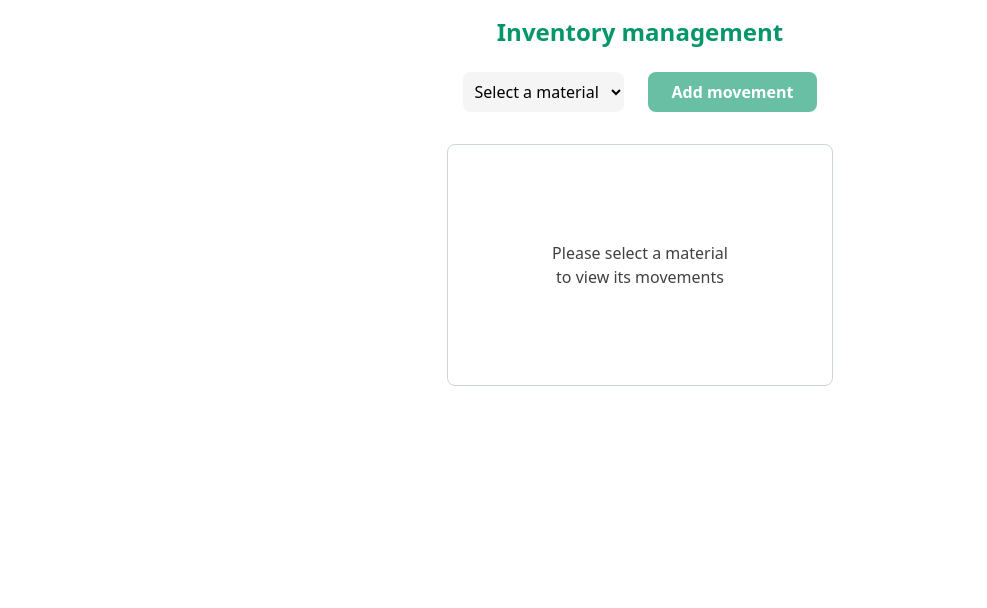
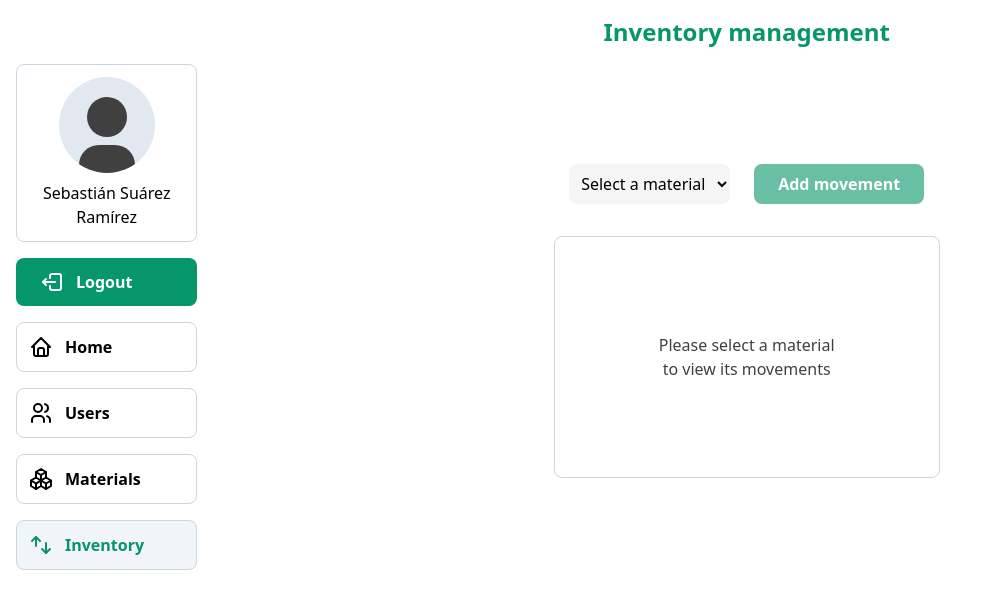
Before and after one commit to sebinllas/inventory-app, a Next.js app: page /inventory in a window 1280 px wide. Shown: the top 608 px of the page, without its empty margins (0-987 px from the left). Built offline with nearby package versions, Linux system fonts and the light colour scheme; no server answers; the database is empty.

Commit message:
implement sidebar

```diff
--- a/components/MaterialMovementsTable.tsx
+++ b/components/MaterialMovementsTable.tsx
@@ -7,6 +7,7 @@ import { RequestResultList } from './common/RequestResultList';
 import { MovementResponse } from '@/types/movement';
 import { Loading } from './common/Loading';
 import { formatDateTimeString } from '@/utils/date';
+import { IconCaretDownFilled, IconCaretUpFilled } from '@tabler/icons-react';
 
 interface MaterialMovementsTableProps {
   materialId: string;
@@ -48,11 +49,15 @@ const itemRenderer = (movement: MovementResponse) => (
   <tr key={movement.id}>
     <td>{movement.id}</td>
     <td>{formatDateTimeString(movement.date)}</td>
-    <td>
+    <td className='flex'>
       {movement.movementType === Enum_MovementType.IN ? (
-        <span className='text-green-500'>🡅 </span>
+        <span className='text-green-500'>
+          <IconCaretUpFilled />
+        </span>
       ) : (
-        <span className='text-red-500'>🡇 </span>
+        <span className='text-red-500'>
+          <IconCaretDownFilled />
+        </span>
       )}
       <span>{movement.quantity}</span>
     </td>
--- /dev/null
+++ b/components/layouts/Sidebar.tsx
@@ -0,0 +1,74 @@
+import React from 'react';
+import { Button } from '@/components/common/Button';
+import {
+  IconHome,
+  IconLogout2,
+  IconPackages,
+  IconSwitchVertical,
+  IconUserFilled,
+  IconUsers,
+} from '@tabler/icons-react';
+import Link from 'next/link';
+import { usePathname } from 'next/navigation';
+import { Enum_RoleName } from '@prisma/client';
+
+const links = [
+  {
+    label: 'Home',
+    href: '/',
+    icon: IconHome,
+  },
+  {
+    label: 'Users',
+    href: '/users',
+    icon: IconUsers,
+  },
+  {
+    label: 'Materials',
+    href: '/materials',
+    icon: IconPackages,
+  },
+  {
+    label: 'Inventory',
+    href: '/inventory',
+    icon: IconSwitchVertical,
+  },
+];
+
+export const Sidebar = () => {
+  const pathname = usePathname();
+  const user = {
+    role: Enum_RoleName.ADMIN,
+    name: 'Sebastián Suárez Ramírez',
+    email: 'sebastian.suarezr@udea.edu.co',
+  };
+  return (
+    <aside className='flex flex-col gap-4 px-4'>
+      <div className='p-3 flex flex-col gap-2 border-slate-300 border rounded-lg items-center'>
+        <div
+          className='text-neutral-700 bg-slate-200 rounded-full w-24 h-24 overflow-hidden
+          flex justify-center self-center'
+        >
+          <IconUserFilled size={120} />
+        </div>
+        <p className='text-center w-full'>{user.name}</p>
+      </div>
+      <Button className='whitespace-nowrap flex gap-3 p-3'>
+        <IconLogout2 /> Logout
+      </Button>
+      {links.map(({ label, href, icon: Icon }) => (
+        <Link
+          key={label}
+          href={href}
+          className={`border-slate-300 border hover:bg-slate-100
+            rounded-lg p-3 flex gap-3 font-bold ${
+              pathname === href && 'text-emerald-600 bg-slate-100'
+            }`}
+        >
+          <Icon />
+          {label}
+        </Link>
+      ))}
+    </aside>
+  );
+};
--- a/pages/_app.tsx
+++ b/pages/_app.tsx
@@ -1,8 +1,14 @@
+import { Sidebar } from '@/components/layouts/Sidebar';
 import '@/styles/globals.css';
 import type { AppProps } from 'next/app';
 
 const App = ({ Component, pageProps }: AppProps) => {
-  return <Component {...pageProps} />;
+  return (
+    <div className='main-layout'>
+      <Sidebar />
+      <Component {...pageProps} />
+    </div>
+  );
 };
 
 export default App;
--- a/pages/index.tsx
+++ b/pages/index.tsx
@@ -1,5 +1,9 @@
 const Home = () => {
-  return <main className='h-screen w-full flex items-center justify-center'>Hola mundo</main>;
+  return (
+    <main className='h-screen w-full flex items-center justify-center'>
+      hola mundo
+    </main>
+  );
 };
 
 export default Home;
--- a/pages/users.tsx
+++ b/pages/users.tsx
@@ -1,12 +1,12 @@
 import { EditUserForm } from '@/components/EditUserForm';
 import { Loading } from '@/components/common/Loading';
 import { RequestResultList } from '@/components/common/RequestResultList';
-import { EditIcon } from '@/components/icons/EditIcon';
 import { API_ROUTES } from '@/constants/api';
 import { updateUser } from '@/services/user';
 import { UserResponse } from '@/types/user';
 import { fetcher } from '@/utils/fetcher';
 import { Enum_RoleName } from '@prisma/client';
+import { IconEdit } from '@tabler/icons-react';
 import { FormEvent, useRef, useState } from 'react';
 import toast, { Toaster } from 'react-hot-toast';
 import useSWR, { mutate } from 'swr';
@@ -76,7 +76,9 @@ const UsersPage = () => {
                   <td>{user.id}</td>
                   <td>{user.name}</td>
                   <td>{user.email}</td>
-                  <td>{user.role || 'NONE'}</td>
+                  <td>
+                    <RoleBadge role={user.role} />
+                  </td>
                   <td>
                     <button
                       onClick={() => {
@@ -84,7 +86,7 @@ const UsersPage = () => {
                         editUserDialog.current?.showModal();
                       }}
                     >
-                      <EditIcon />
+                      <IconEdit />
                     </button>
                   </td>
                 </tr>
@@ -110,6 +112,22 @@ const UsersPage = () => {
 };
 
 export default UsersPage;
+
+const RoleBadge = ({ role }: { role: Enum_RoleName | undefined }) => {
+  const rolesColors = {
+    [Enum_RoleName.ADMIN]: 'bg-emerald-100 text-emerald-800',
+    [Enum_RoleName.USER]: 'bg-amber-100 text-amber-800',
+  };
+  return (
+    <span
+      className={`px-2 inline-flex text-xs leading-5 font-semibold rounded-full w-fit mt-1 ${
+        role ? rolesColors[role] : 'bg-gray-100 text-gray-800'
+      }`}
+    >
+      {role || 'NONE'}
+    </span>
+  );
+};
 
 const LoadingComponent = () => {
   return (
--- a/styles/globals.css
+++ b/styles/globals.css
@@ -25,3 +25,8 @@ tbody > tr {
 .dialog {
   @apply fixed bottom-1/2 z-50 bg-transparent backdrop:backdrop-blur-sm;
 }
+
+.main-layout {
+  @apply grid [&>h1]:col-start-2 [&>h1]:order-first;
+  grid-template-columns: minmax(auto, 2fr) 10fr;
+}
```
